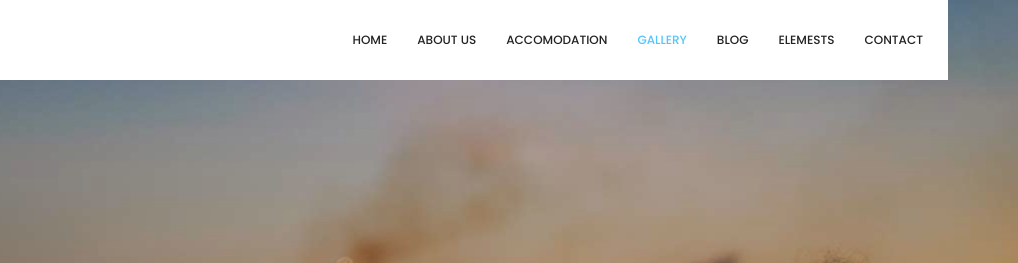
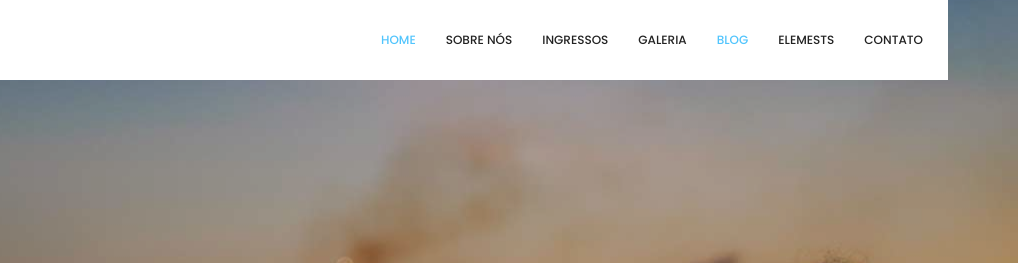
Before and after one commit to Eduardo-Peruzzo/AP2-Design, a plain HTML site: page blog.html in a window 1280 px wide. Shown: the top 263 px of the page, 262-1280 px from the left. Drawn offline with nearby package versions, Linux system fonts and the light colour scheme.

Commit message:
footer_blog

```diff
--- a/blog.html
+++ b/blog.html
@@ -33,19 +33,19 @@
                     <!-- Collect the nav links, forms, and other content for toggling -->
                     <div class="collapse navbar-collapse offset" id="navbarSupportedContent">
                         <ul class="nav navbar-nav menu_nav ml-auto">
-                            <li class="nav-item"><a class="nav-link" href="index.html">Home</a></li>
-                            <li class="nav-item"><a class="nav-link" href="about.html">About us</a></li>
-                            <li class="nav-item"><a class="nav-link" href="accomodation.html">Accomodation</a></li>
-                            <li class="nav-item active"><a class="nav-link" href="gallery.html">Gallery</a></li>
-                            <li class="nav-item submenu dropdown">
-                                <a href="#" class="nav-link dropdown-toggle" data-toggle="dropdown" role="button" aria-haspopup="true" aria-expanded="false">Blog</a>
+                            <li class="nav-item active"><a class="nav-link" href="index.html">Home</a></li>
+                            <li class="nav-item"><a class="nav-link" href="about.html">Sobre Nós</a></li>
+                            <li class="nav-item"><a class="nav-link" href="accomodation.html">Ingressos</a></li>
+                            <li class="nav-item"><a class="nav-link" href="gallery.html">Galeria</a></li>
+                            <li class="nav-item submenu dropdown active">
+                                <a href="#" class="nav-link dropdown" data-toggle="dropdown" role="button" aria-haspopup="true" aria-expanded="false">Blog</a>
                                 <ul class="dropdown-menu">
                                     <li class="nav-item"><a class="nav-link" href="blog.html">Blog</a></li>
-                                    <li class="nav-item"><a class="nav-link" href="blog-single.html">Blog Details</a></li>
+                                    <li class="nav-item"><a class="nav-link" href="blog-single.html">Detalhes do blog</a></li>
                                 </ul>
                             </li>
                             <li class="nav-item"><a class="nav-link" href="elements.html">Elemests</a></li>
-                            <li class="nav-item"><a class="nav-link" href="contact.html">Contact</a></li>
+                            <li class="nav-item"><a class="nav-link" href="contact.html">Contato</a></li>
                         </ul>
                     </div>
                 </nav>
```
